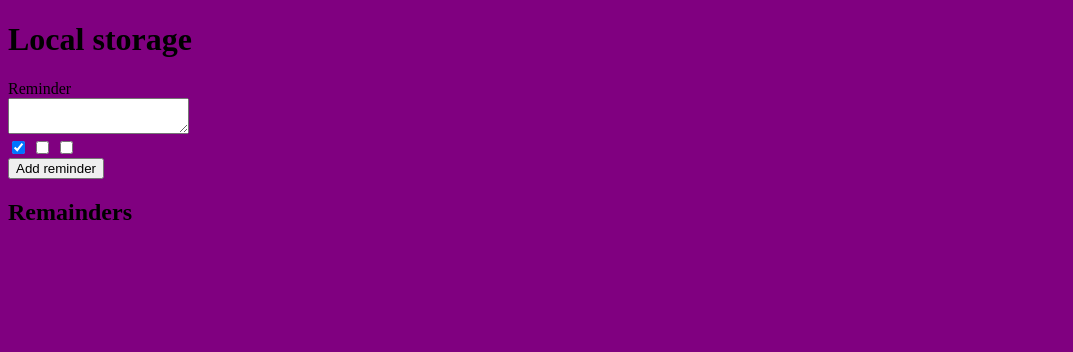
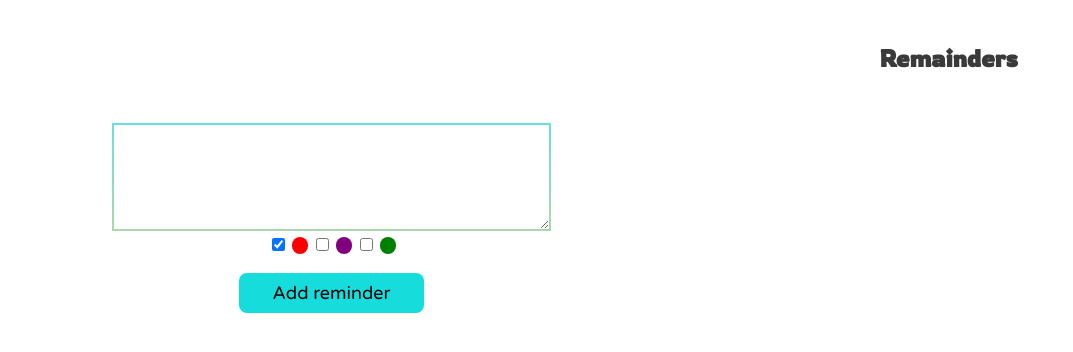
Before and after one commit to elsoldelosvenados/localStorageProject, a plain HTML site: page index.html in a window 1280 px wide. Shown: the whole page, without its empty margins (0-1073 px from the left). Drawn offline with Linux system fonts and the light colour scheme.

Commit message:
Styles added

```diff
--- a/assets/css/style.css
+++ b/assets/css/style.css
@@ -1,22 +1,99 @@
-.content{
-  display: grid;
-  grid-template-columns:  2fr
-}
+@import url('https://fonts.googleapis.com/css2?family=Varela+Round&display=swap');
+@import url('https://fonts.googleapis.com/css2?family=Rowdies&display=swap');
 
 
 
+.content{
+  display: grid;
+  grid-template-columns: 1fr 1fr;
+  padding:15px
+}
+.list-reminders{
+  text-decoration: none;
+  list-style: none
+}
+.list-reminders li{
+  width: 80%;
+  height: 50px;
+  margin-bottom: 12px;
+  font-family: 'Varela Round', sans-serif;
+  box-shadow: 2px 2px 5px #999;
+  padding: 5px
+}
+.add-reminder{
+  padding-top: 100px;
+  text-align: center;
+
+}
+.reminders-content{
 
 
+}
 .important{
   color: red;
+  background-color: #ffe1e1;
 
 }
 .medion{
-  color:green;
+  color:purple;
+  background-color: #deb3de
 }
 .level{
-  color:yellow;
+  color:green;
+  background-color:#bbecbb;
 }
-body{
-  background: purple;
+.checkbox input:checked{
+  background-color: red;
 }
+
+h2{
+  text-align: center;
+  font-family: 'Rowdies', cursive;
+  color: #020202c7
+}
+.text-area{
+  width: 70%;
+  height: 100px;
+  border-radius: 8px 8px 8px 8px;
+  border: 2px solid #3acfd573;
+  border-image: linear-gradient(to bottom, #69dee2 0%, #abd8ad 100%) 1;
+}
+.button-submit{
+  font-family: 'Varela Round', sans-serif;
+  font-size: 18px;
+  width: 30%;
+  height: 40px;
+  background-color: #16dcdc;
+  border-radius: 8px 8px 8px 8px;
+  border: 0px solid #000000;
+}
+.button-submit:hover{
+  background-color: #5ee6e6;
+  border-radius: 8px 8px 8px 8px;
+  border: 0px solid #000000;
+}
+.remove-reminder{
+  float: right;
+  cursor: pointer;
+}
+.redCheck{
+  background-color: red;
+  border-radius: 200px 200px 200px 200px;
+ -moz-border-radius: 200px 200px 200px 200px;
+ -webkit-border-radius: 200px 200px 200px 200px;
+ border: 0px solid #000000;
+}
+.purpleCheck{
+  background-color: purple;
+  border-radius: 200px 200px 200px 200px;
+ -moz-border-radius: 200px 200px 200px 200px;
+ -webkit-border-radius: 200px 200px 200px 200px;
+ border: 0px solid #000000;
+}
+.greenCheck{
+  background-color: green;
+  border-radius: 200px 200px 200px 200px;
+ -moz-border-radius: 200px 200px 200px 200px;
+ -webkit-border-radius: 200px 200px 200px 200px;
+ border: 0px solid #000000;
+}
--- a/index.html
+++ b/index.html
@@ -8,25 +8,29 @@
   <title>Reminders</title>
 </head>
 <body>
-  <div id="content">
-    <h1>Local storage</h1>
-    <div class="row">
-      <div class="six colums">
-        <label for="reminder">Reminder</label>
+  <div class="main-content">
+
+    <div class="content">
+      <div class="add-reminder">
+        <label for="reminder"></label>
         <form  action="#" method="post" id="form">
           <label for="reminder"></label>
-          <textarea id="reminder"></textarea>
+          <textarea id="reminder" class="text-area"></textarea>
           <div id="checkboxs-content">
-            <input type="checkbox" id="low" name="" value="1" checked>
-            <input type="checkbox" id="median"name="" value="2">
-            <input type="checkbox" id="height" name="" value="3">
+            <input type="checkbox" class="" id="low" name="" value="1" checked>
+            <span class="redCheck">&nbsp;&nbsp;&nbsp;&nbsp;</span>
+            <input type="checkbox" class="checkbox" id="median"name="" value="2">
+            <span class="purpleCheck">&nbsp;&nbsp;&nbsp;&nbsp;</span>
+            <input type="checkbox" class="checkbox" id="height" name="" value="3">
+            <span class="greenCheck">&nbsp;&nbsp;&nbsp;&nbsp;</span>
           </div>
-          <input type="submit"  name="" value="Add reminder">
+          <br>
+          <input type="submit" class="button-submit" name="" value="Add reminder">
         </form>
       </div>
       <div class="reminders-content">
         <h2>Remainders</h2>
-        <div id="list-reminders"></div>
+        <div id="list-reminders" class="list-reminders"></div>
       </div>
     </div>
   </div><!--End content-->
```
